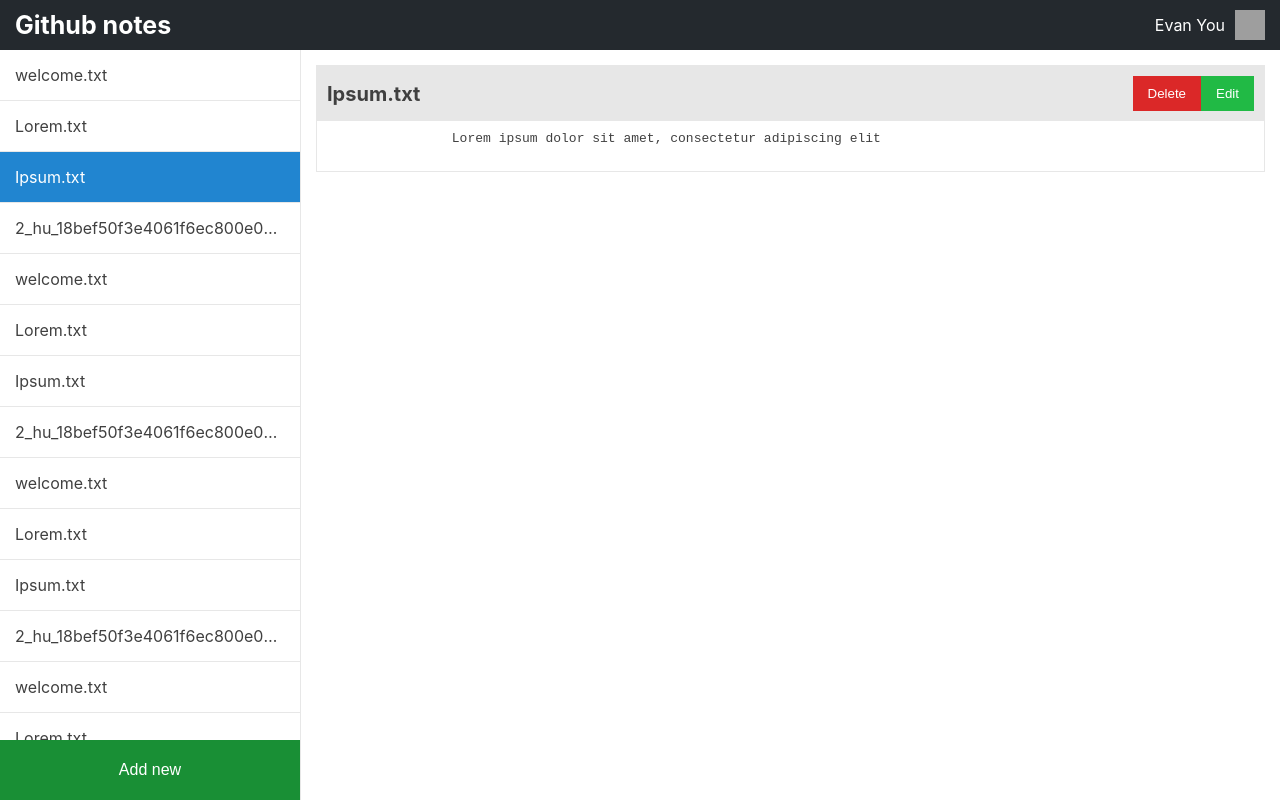
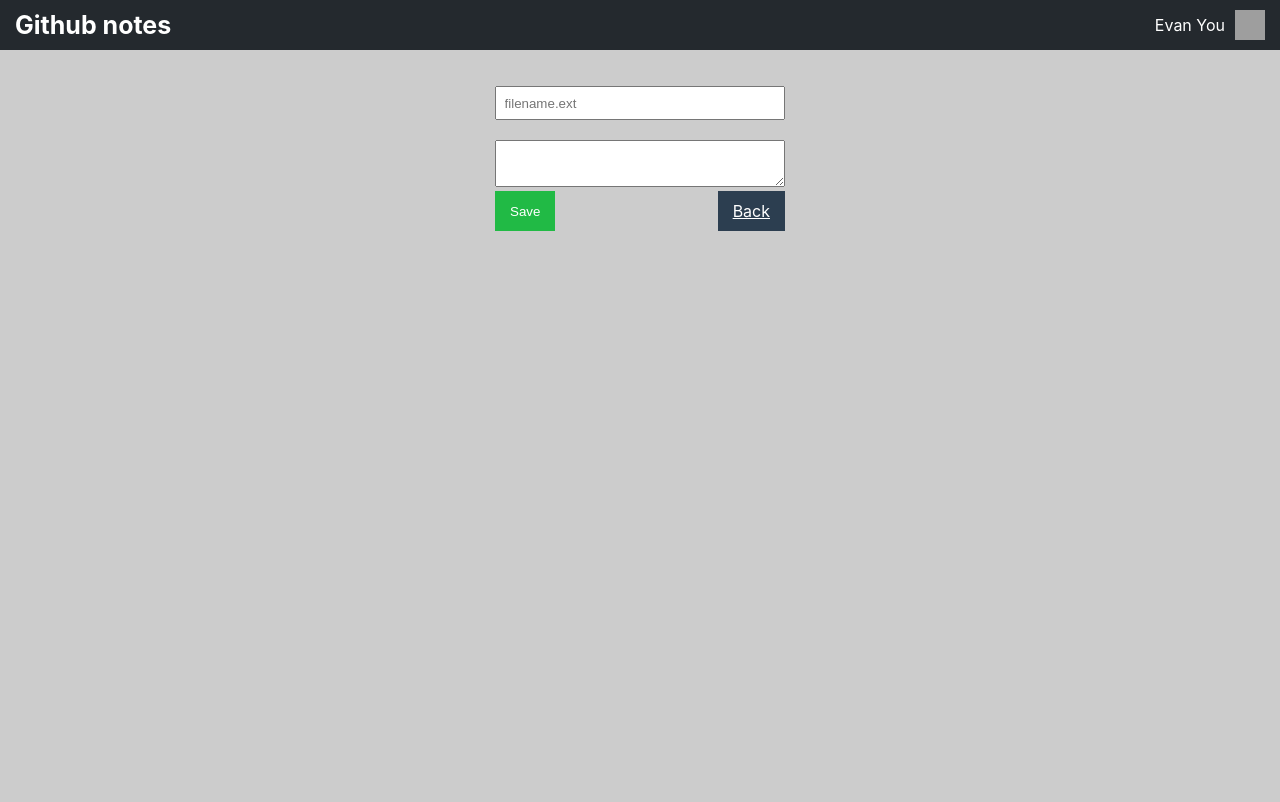
Before and after one commit to achim2/github-notes, a Vue app: page /create in a window 1280 px wide. Shown: the top 802 px of the page. Built offline with nearby package versions, Linux system fonts and the light colour scheme; grey boxes are pictures that could not be loaded.

Commit message:
basic routing

```diff
--- a/package.json
+++ b/package.json
@@ -34,7 +34,10 @@
       "plugin:vue/essential",
       "eslint:recommended"
     ],
-    "rules": {},
+    "rules": {
+      "no-console": "warn",
+      "no-unused-vars": "warn"
+    },
     "parserOptions": {
       "parser": "babel-eslint"
     }
--- a/src/App.vue
+++ b/src/App.vue
@@ -2,7 +2,7 @@
     <div id="app">
         <div class="github-notes">
             <header class="main-header">
-                <h1 class="main-header__title">Github notes</h1>
+                <router-link to="/" tag="h1" class="main-header__title">Github notes</router-link>
                 <figure class="user-info">
                     <picture class="user-info__avatar"><img src="https://avatars1.githubusercontent.com/u/499550?v=4" alt="Profile picture"></picture>
                     <figcaption class="user-info__name">Evan You</figcaption>
@@ -10,28 +10,14 @@
             </header>
 
             <!-- main body -->
-            <List/>
-            <hr>
-            <Create/>
-            <hr>
-            <Edit/>
-
+            <router-view></router-view>
         </div>
     </div>
 </template>
 
 <script>
-  import List from "./components/List";
-  import Create from "./components/Create";
-    import Edit from "./components/Edit";
-
   export default {
     name: 'app',
-    components: {
-      List,
-      Create,
-      Edit
-    }
   }
 </script>
 
--- a/src/assets/scss/common/_base.scss
+++ b/src/assets/scss/common/_base.scss
@@ -1,6 +1,7 @@
 html,
 body {
   height: 100%;
+  background: #ccc;
 }
 
 body {
@@ -9,3 +10,12 @@ body {
   margin: 0;
   padding: 0;
 }
+
+._404 {
+  width: 100%;
+  padding: 20px;
+
+  h1 {
+    text-align: center;
+  }
+}
--- a/src/assets/scss/partials/_btn.scss
+++ b/src/assets/scss/partials/_btn.scss
@@ -1,3 +1,13 @@
+.file-edit__buttons {
+  display: flex;
+  flex-wrap: wrap;
+  justify-content: space-between;
+
+  .btn ~ .btn {
+    margin-left: 10px;
+  }
+}
+
 .btn {
   border: 0;
   color: #fff;
@@ -9,6 +19,10 @@
     background-color: #21ba45;
   }
 
+  &--back {
+    background-color: #2c3e50;
+  }
+
   &--negative {
     background-color: #db2828;
   }
--- a/src/assets/scss/partials/_main-header.scss
+++ b/src/assets/scss/partials/_main-header.scss
@@ -11,6 +11,7 @@
     font-size: 25px;
     line-height: 1;
     margin: 0;
+    cursor: pointer;
   }
 
   .user-info {
--- a/src/components/Create.vue
+++ b/src/components/Create.vue
@@ -7,6 +7,7 @@
             <textarea></textarea>
             <div class="file-edit__buttons">
                 <button class="btn btn--positive">Save</button>
+                <router-link to="/" class="btn btn--back">Back</router-link>
             </div>
         </div>
     </div>
--- a/src/components/Edit.vue
+++ b/src/components/Edit.vue
@@ -5,6 +5,7 @@
             <textarea></textarea>
             <div class="file-edit__buttons">
                 <button class="btn btn--positive">Save</button>
+                <button @click="goBack" class="btn btn--back">Back</button>
             </div>
         </div>
     </div>
@@ -12,7 +13,12 @@
 
 <script>
   export default {
-    name: "Edit"
+    name: "Edit",
+    methods: {
+      goBack () {
+        return this.$router.go(-1);
+      }
+    }
   }
 </script>
 
--- a/src/components/List.vue
+++ b/src/components/List.vue
@@ -23,7 +23,7 @@
                 <li>Ipsum.txt</li>
                 <li>2_hu_18bef50f3e4061f6ec800e02f1709f80__9IQ25DOQMBNGRB74_.log</li>
             </ul>
-            <button class="main-sidebar__add">Add new</button>
+            <router-link :to="{name: 'create'}" tag="button" class="main-sidebar__add">Add new</router-link>
         </aside>
         <main class="main-content">
             <div v-if="!selected" class="main-content__empty">Nothing selected</div>
@@ -33,7 +33,7 @@
                         <h2 class="file-item__name">Ipsum.txt</h2>
                         <div class="file-item__buttons">
                             <button class="btn btn--negative">Delete</button>
-                            <button class="btn btn--positive">Edit</button>
+                            <router-link :to="{name: 'edit', params: {id: 1}}" class="btn btn--positive">Edit</router-link>
                         </div>
                     </div>
                     <div class="file-item__content">
--- /dev/null
+++ b/src/components/_404.vue
@@ -0,0 +1,15 @@
+<template>
+    <div class="_404">
+        <h1>EHHH, something went wrong! <br> 404, 404, 404, 404, 404, 404, 404, 404, </h1>
+    </div>
+</template>
+
+<script>
+  export default {
+    name: "404"
+  }
+</script>
+
+<style scoped>
+
+</style>
--- a/src/main.js
+++ b/src/main.js
@@ -1,8 +1,19 @@
 import Vue from 'vue'
 import App from './App.vue'
+import VueRouter from 'vue-router'
+
+import { routes } from './routes';
 
 Vue.config.productionTip = false;
 
+Vue.use(VueRouter);
+
+const router = new VueRouter({
+  mode: 'history',
+  routes
+});
+
 new Vue({
   render: h => h(App),
-}).$mount('#app')
+  router
+}).$mount('#app');
--- /dev/null
+++ b/src/routes.js
@@ -0,0 +1,11 @@
+import List from './components/List';
+import Create from './components/Create';
+import Edit from "./components/Edit";
+import _404 from "./components/_404";
+
+export const routes = [
+  {path: '/', component: List, name: 'list'},
+  {path: '/create', component: Create, name: 'create'},
+  {path: '/edit/:id', component: Edit, name: 'edit'},
+  {path: '*', component: _404},
+];
```
